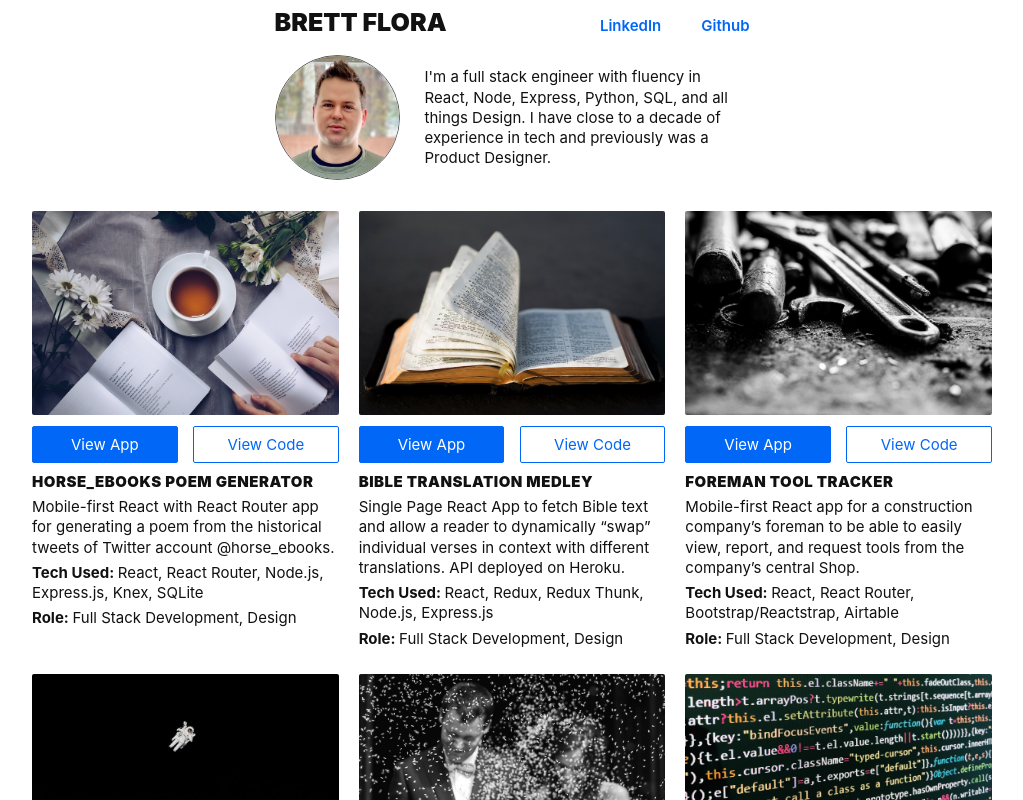
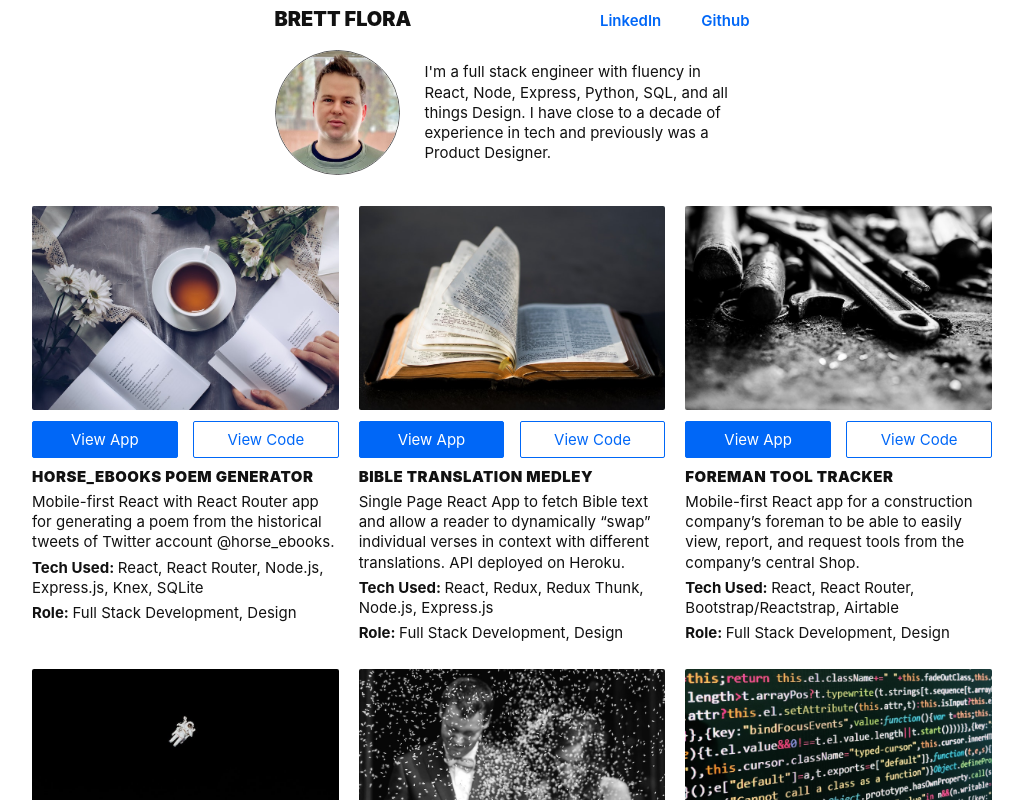
Before and after one commit to 0brett/portfolio, a Next.js app: page / in a window 1280 px wide. Shown: the top 800 px of the page, without its empty margins (128-1151 px from the left). Built offline with nearby package versions, Linux system fonts and the light colour scheme.

Commit message:
Shrink h1 so it's properly bold

```diff
--- a/components/Nav.js
+++ b/components/Nav.js
@@ -3,7 +3,7 @@ import React from 'react';
 const Nav = () => {
   return (
     <nav>
-      <h1 className="logo">BRETT FLORA</h1>
+      <h1>BRETT FLORA</h1>
       <div className="links">
         <a href="https://linkedin.com/in/notbrett">LinkedIn</a>
         <a href="https://github.com/notbrett">Github</a>
--- a/sass/_global.scss
+++ b/sass/_global.scss
@@ -45,7 +45,7 @@ a {
 }
 
 h1 {
-  font-size: 2.5rem;
+  font-size: 1.99rem;
   font-weight: 900;
 }
 
```
